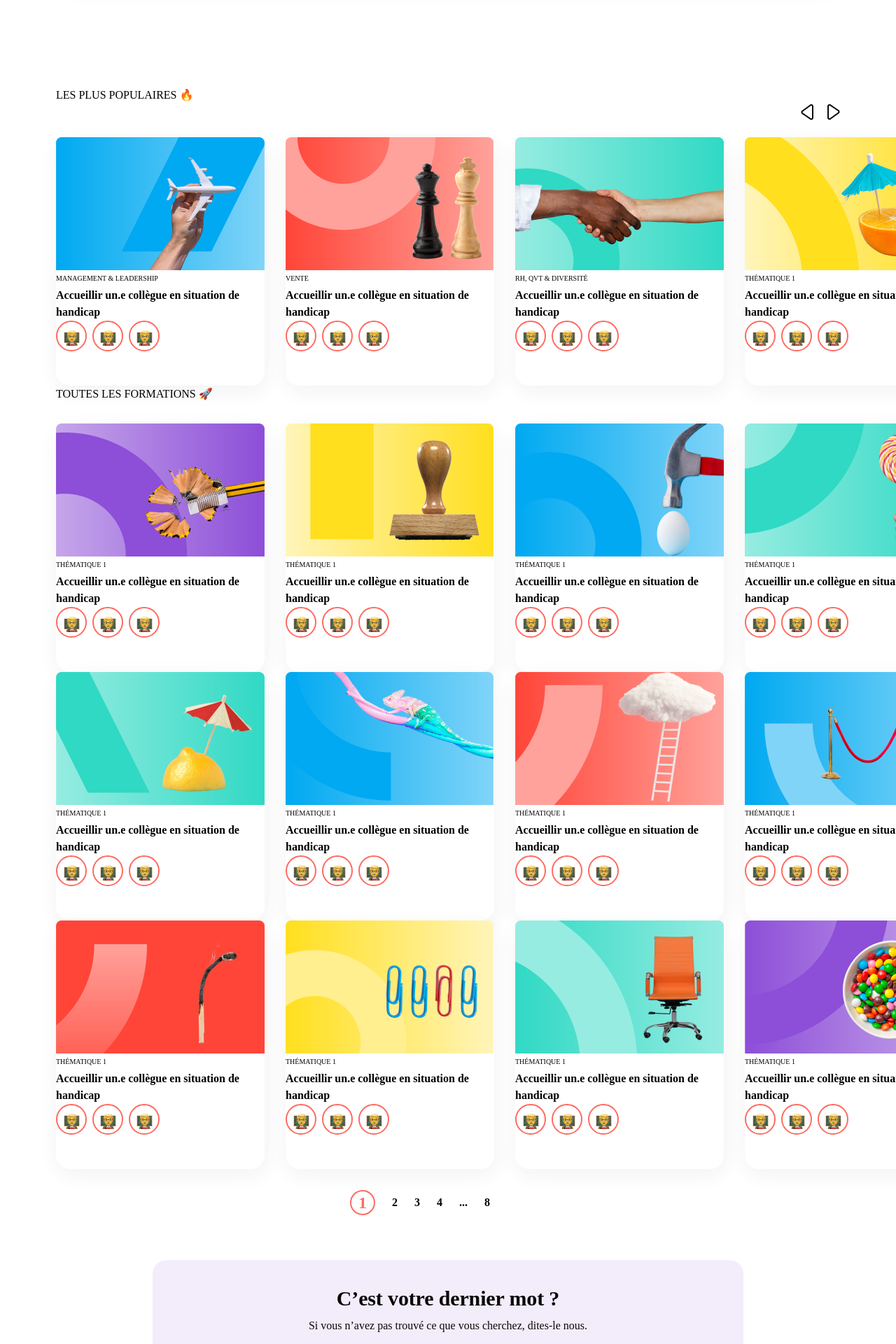
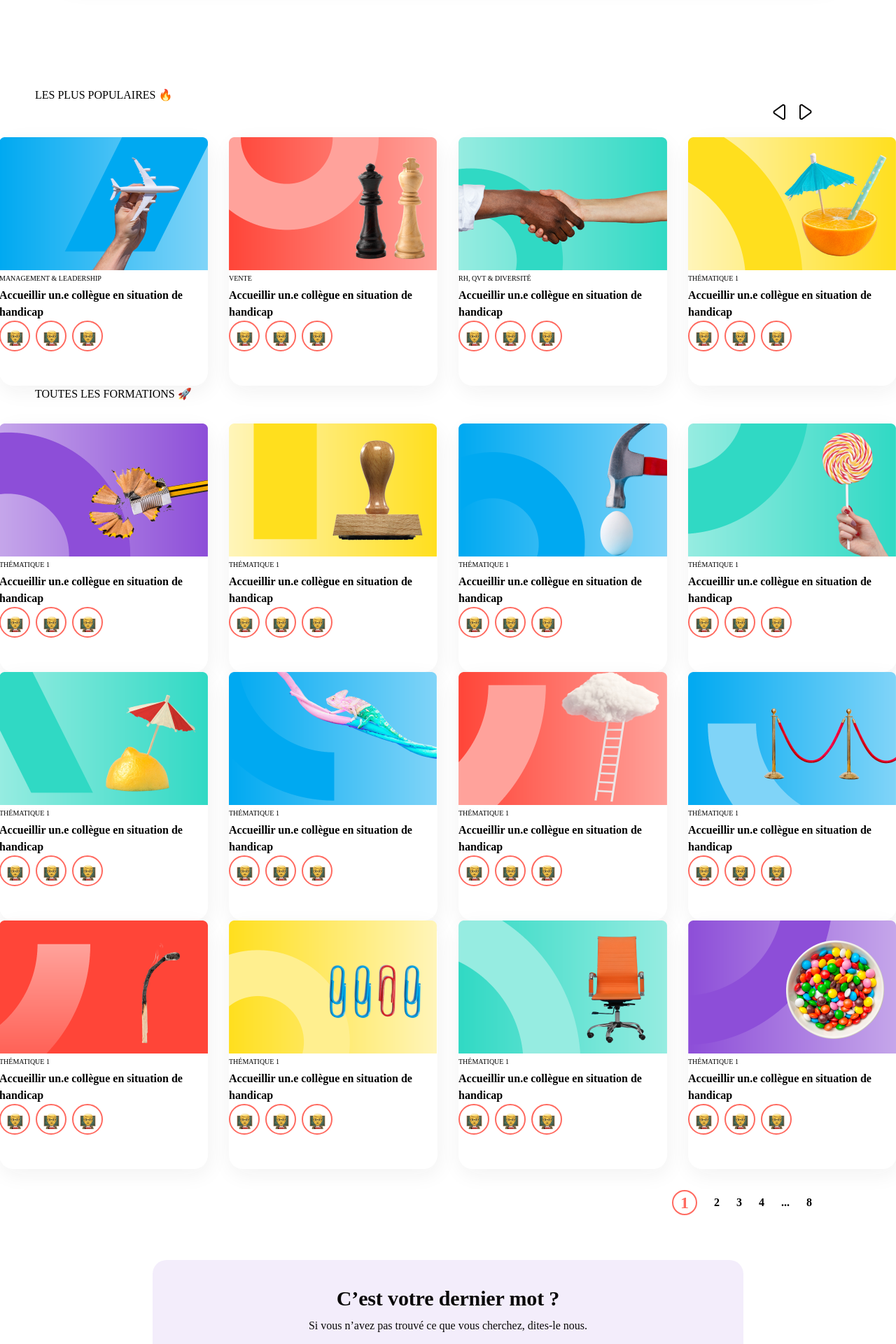
Before and after one commit to IIM-Coding-Digital-Innovation/framework-front-end-a2dw2-zhang_parisot, a Vue app: page / in a window 1280 px wide. Shown: the part 500-2420 px from the top of the page at 70% size. Built offline with nearby package versions, Linux system fonts and the light colour scheme.

Commit message:
:lipstick: desktop | mobile

```diff
--- a/src/components/body/middle.vue
+++ b/src/components/body/middle.vue
@@ -4,13 +4,13 @@ import feedback from "/src/components/body/feedback.vue";
 </script>
 
 <template>
-    <section class="mt-[160px] ">
-        <h2 class="ml-[80px] font-['NeuzeitGro']">LES PLUS POPULAIRES 🔥</h2>
-        <div class="flex mr-[80px] mb-6 justify-end gap-5">
+    <section class="items-center justify-center mt-[160px]">
+        <h2 class="flex items-center justify-start ml-[30px] xl:ml-[50px] 2xl:ml-[180px] min-[1700px]:ml-[310px] font-['NeuzeitGro'] ">LES PLUS POPULAIRES 🔥</h2>
+        <div class="flex mr-[20px] lg:mr-[120px] min-[1700px]:mr-[320px] mb-6 justify-end gap-5">
             <img src="/img/body/arrow_left.png" alt="">
             <img src="/img/body/arrow_right.png" alt="">
         </div>
-        <section class="flex flex-col place-items-center lg:flex-row ">
+        <section class="flex flex-col items-center justify-center lg:flex-row ">
             <div class="lg:ml-[80px]">
                 <Card abc="/img/body/image_1.png" categorie="Management & Leadership" numemoji="3"/>
             </div>
@@ -26,8 +26,8 @@ import feedback from "/src/components/body/feedback.vue";
         </section>
     </section>
     <section>
-        <h2 class="ml-[80px] mb-[30px] font-['NeuzeitGro']">TOUTES LES FORMATIONS 🚀</h2>
-        <section class="flex flex-col place-items-center lg:flex-row ">
+        <h2 class="flex items-center justify-start ml-[30px] xl:ml-[50px] 2xl:ml-[180px] min-[1700px]:ml-[310px] mb-[30px] font-['NeuzeitGro']">TOUTES LES FORMATIONS 🚀</h2>
+        <section class="flex flex-col items-center justify-center lg:flex-row ">
             <div class="lg:ml-[80px]">
                 <Card abc="/img/body/image_5.png" categorie="Thématique 1"/>
             </div>
@@ -42,7 +42,7 @@ import feedback from "/src/components/body/feedback.vue";
             </div>
         </section>
     </section>
-    <section class="flex flex-col place-items-center lg:flex-row ">
+    <section class="flex flex-col items-center justify-center lg:flex-row ">
         <div class="lg:ml-[80px]">
             <Card abc="/img/body/image_9.png" categorie="Thématique 1"/>
         </div>
@@ -56,7 +56,7 @@ import feedback from "/src/components/body/feedback.vue";
             <Card abc="/img/body/image_12.png" categorie="Thématique 1" />
         </div>
     </section>
-    <section class="flex flex-col place-items-center lg:flex-row ">
+    <section class="flex flex-col items-center justify-center lg:flex-row ">
         <div class="lg:ml-[80px]">
             <Card abc="/img/body/image_13.png" categorie="Thématique 1"/>
         </div>
@@ -70,7 +70,7 @@ import feedback from "/src/components/body/feedback.vue";
             <Card abc="/img/body/image_16.png" categorie="Thématique 1" />
         </div>
     </section>
-    <div class="flex justify-center justify-end lg:mr-[80px] mt-[30px] gap-6 font-semibold font-['Poppins'] leading-[22px]  text-base items-center">
+    <div class="flex justify-end mr-[20px] lg:mr-[120px] min-[1700px]:mr-[320px] mt-[30px] gap-6 font-semibold font-['Poppins'] leading-[22px]  text-base items-center">
         <div class="border-[#FF6A60] rounded-full border-2 flex w-[36px] h-[36px] justify-center">
             <p class="text-2xl text-[#FF6A60]">1</p>
         </div>
--- a/src/components/footer/Allfooter.vue
+++ b/src/components/footer/Allfooter.vue
@@ -6,9 +6,11 @@ defineProps()
 
 <template>
     <section class="bg-[#0A0909] h-[578px] lg:h-[477px] text-[#FFFFFF]">
+        <div class="2xl:ml-[200px]">
         <img class=" flex ml-4 pt-9 lg:pl-[80px] lg:pt-[102px] lg:pb-[42px]"  src="img/header/header_logo.png" alt="logo Skillday">
         <footerTop/>
         <footerBot/>
+    </div>
     </section>
 </template>
 
--- a/src/components/footer/footerBot.vue
+++ b/src/components/footer/footerBot.vue
@@ -3,19 +3,19 @@ defineProps()
 </script>
 
 <template>
-<div class="flex ">
-    <div>
-        <p class="ml-4 mb-4 lg:ml-[80px] pt-[106px] font-normal text-sm leading-[22px] font-['Poppins']">©Imagify 2022</p>
+
+<div class="lg:ml-[20px] mt-[25px]">
+    <p class="ml-4 mb-4 lg:ml-[80px] font-normal text-sm leading-[22px] font-['Poppins']">©Imagify 2022</p>
     <p class="ml-[80px] pt-[6px] leading-[18px] font-['Poppins'] font-normal text-[10px] hidden lg:block">Mentions légales • Politique de confidentialité • CGV</p>
     <p class="ml-4 mb-4 leading-[18px] font-['Poppins'] font-normal text-[10px] lg:hidden">Mentions légales</p>
     <p class="ml-4 mb-4 leading-[18px] font-['Poppins'] font-normal text-[10px] lg:hidden">Politique de confidentialité</p>
     <p class="ml-4 mb-4 leading-[18px] font-['Poppins'] font-normal text-[10px] lg:hidden">CGV</p>
 </div>
-    <div class="flex lg:mt-[120px] lg:ml-[40px] pt-[275px] translate-x-[-50%] ml-[38%]">
+
+<div class="flex lg:mt-0 lg:ml-[350px] ml-[4rem] mt-[80px]">
     <img class="w-[34px] h-[33px]" src="img/footer/footer_instagram.png" alt="">
     <img class="ml-[15px] w-[34px] h-[33px]" src="img/footer/footer_linkedin.png" alt="">
     <img class="ml-[15px] w-[34px] h-[33px]" src="img/footer/footer_podcast.png" alt="">
     <img class="ml-[15px] w-[34px] h-[33px]" src="img/footer/footer_youtube.png" alt="">
 </div>
-</div>
 </template>
--- a/src/components/footer/footerTop.vue
+++ b/src/components/footer/footerTop.vue
@@ -4,7 +4,7 @@ defineProps()
 </script>
 
 <template>
-<div class="flex flex-col lg:flex-row lg:ml-4 lg:ml-[80px] ">
+<div class="flex flex-col lg:flex-row  lg:ml-[84px]">
     <div class="lg:w-[208px] h-[90px] mr-6">
         <p class="text-xs ml-4 mt-6 font-normal leading-[18px] font-['Poppins']">Skillsday est un organisme nouvelle génération qui a pour mission de moderniser et digitaliser la formation en entreprise pour former, vraiment !</p>
     </div>
--- a/src/components/header/navbar.vue
+++ b/src/components/header/navbar.vue
@@ -4,7 +4,7 @@ defineProps()
 
 <template>
     <div class="flex items-center justify-between pt-14 lg:pt-16 ">
-        <div class="w-full h-5 bg-[url(img/header/header_logo.png)] bg-no-repeat ml-4 lg:ml-8 xl:ml-10 2xl:ml-24"></div>
+        <div class="w-full h-5 bg-[url(img/header/header_logo.png)] bg-no-repeat ml-8 lg:ml-8 xl:ml-10 2xl:ml-24"></div>
         <div class="max-[1350px]:hidden ml-5 w-12 h-[22px] font-['Poppins'] font-normal text-base leading-[22px] text-[#FFFFFF]">Offres</div>
         <div class="max-[1350px]:hidden ml-5 w-[95px] h-[22px] font-['Poppins'] font-bold text-base leading-[22px] text-[#FFFFFF]">Formations</div>
         <div class="max-[1350px]:hidden ml-5 w-[91px] h-[22px] font-['Poppins'] font-normal text-base leading-[22px] text-[#FFFFFF]">Ressources</div>
--- a/src/style.scss
+++ b/src/style.scss
@@ -1,13 +1,11 @@
 @tailwind base;
 @tailwind components;
 @tailwind utilities;
-
 :root {
     font-family: Inter, Avenir, Helvetica, Arial, sans-serif;
     font-size: 16px;
     line-height: 24px;
     font-weight: 400;
-
     font-synthesis: none;
     text-rendering: optimizeLegibility;
     -webkit-font-smoothing: antialiased;
@@ -15,6 +13,4 @@
     -webkit-text-size-adjust: 100%;
 }
 
-body{
-
-}
+body {}
```
Lines whose indentation alone changed are shown as unchanged.
